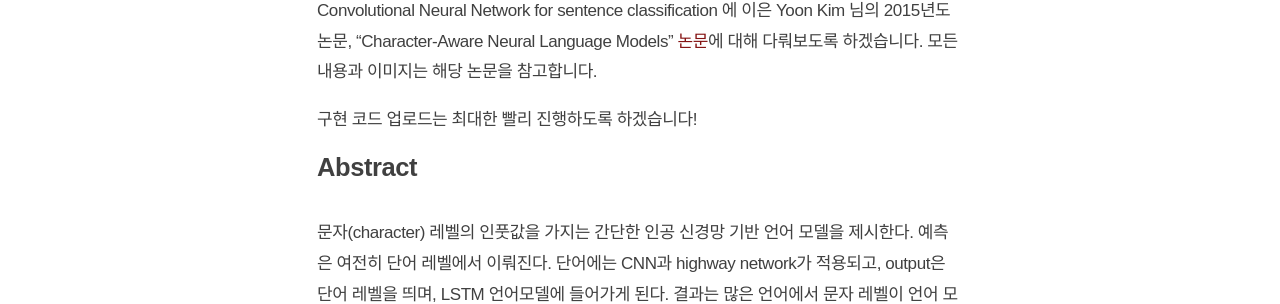
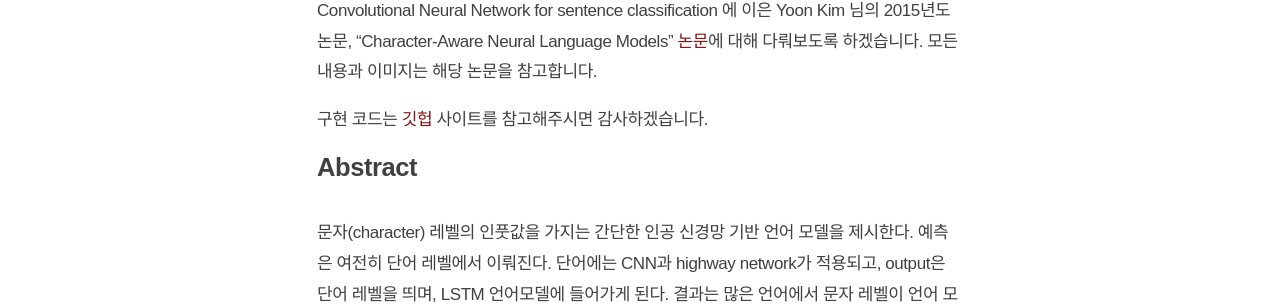
Before and after one commit to hskimim/hskimim.github.io, a Jekyll site: the page built from _posts/2019-04-16-Character-Aware Neural Language Models.md, in a window 1280 px wide and 900 px high. Shown: the part 260-564 px from the top of the window. Built offline with Jekyll 4.4.1, drawn with Linux system fonts in a browser that asks for light colours; nearby versions of some CDN libraries; our own code applies the rules of GitHub Pages for plain Markdown files; formulas are drawn with MathJax 3; comment, search, counter and statistics services are not loaded.

Commit message:
url link is updated

```diff
--- a/_posts/2019-04-16-Character-Aware Neural Language Models.md
+++ b/_posts/2019-04-16-Character-Aware Neural Language Models.md
@@ -7,7 +7,7 @@ tags: [NLP,HS]
 
 Convolutional Neural Network for sentence classification 에 이은 Yoon Kim 님의 2015년도 논문, "Character-Aware Neural Language Models" [논문](https://arxiv.org/pdf/1508.06615.pdf)에 대해 다뤄보도록 하겠습니다. 모든 내용과 이미지는 해당 논문을 참고합니다.
 
-구현 코드 업로드는 최대한 빨리 진행하도록 하겠습니다!
+구현 코드는 [깃헙](https://github.com/hskimim/Natural_language_Processing_self_study/tree/master/Char_CNN_for_Language_Modeling) 사이트를 참고해주시면 감사하겠습니다.
 
 ## Abstract
 
```
